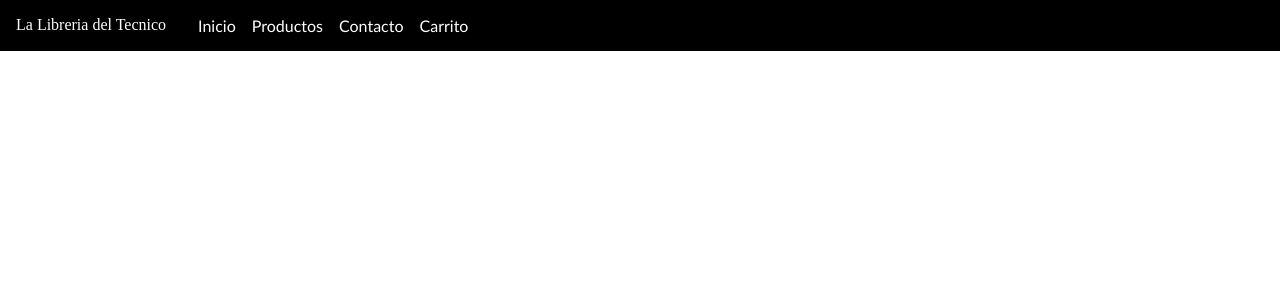
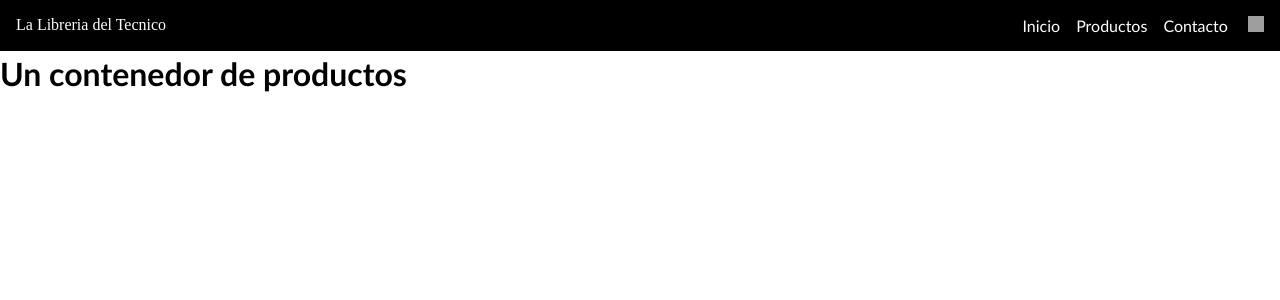
Before and after one commit to KarimServin/La-Libreria-Del-Tecnico, a React (Create React App) app: page / in a window 1280 px wide. Shown: the top 300 px of the page. Built offline with nearby package versions, Linux system fonts and the light colour scheme; grey boxes are pictures that could not be loaded.

Commit message:
Add files via upload

```diff
--- a/package.json
+++ b/package.json
@@ -8,7 +8,7 @@
     "@testing-library/user-event": "^13.5.0",
     "react": "^18.1.0",
     "react-dom": "^18.1.0",
-    "react-scripts": "5.0.1",
+    "react-scripts": "^2.1.3",
     "web-vitals": "^2.1.4"
   },
   "scripts": {
--- a/src/App.js
+++ b/src/App.js
@@ -1,8 +1,13 @@
+import React from 'react';
+import {NavbarFunction} from './components/nabvar/navbar.js'
+import { ContainerDeProductos } from './components/ItemListContainer/ItemListContainer.js';
 import './components/nabvar/navbar.css'
-import {NavbarFunction} from './components/nabvar/navbar'
 
 function App() {
-  return <NavbarFunction />
+  return <> <NavbarFunction />
+  <ContainerDeProductos/>
+  </>
 }
 
-export default App
+
+export default App;
--- /dev/null
+++ b/src/components/ItemListContainer/ItemListContainer.js
@@ -0,0 +1,7 @@
+import React from 'react';
+
+export const ContainerDeProductos = () => {
+
+    return <h1>Un contenedor de productos</h1>
+
+}
--- /dev/null
+++ b/src/components/cartWidget/CartWidget.css
@@ -0,0 +1,9 @@
+.elcarrito {
+
+    height: 16px;
+    width: 16px;
+    color: white;
+    background-color: black;
+
+
+}
--- /dev/null
+++ b/src/components/cartWidget/CartWidget.js
@@ -0,0 +1,9 @@
+import React from 'react';
+import '../cartWidget/CartWidget.css'
+export const IconoCarrito = () => {
+
+   return <img src='https://cdn-icons-png.flaticon.com/512/3144/3144484.png' alt='carrito' className='elcarrito'>
+      </img>
+
+
+}
--- a/src/components/nabvar/navbar.css
+++ b/src/components/nabvar/navbar.css
@@ -7,7 +7,8 @@
 
 
 .containerDiv {
-    display: flex;
+    display: inline-block;
+    width: 100%;
     flex-direction: row;
     background-color: black;
     padding: 1em;
@@ -18,6 +19,7 @@
     color: white;
     font-family: 'Times New Roman', Times, serif;
     padding-right: 1em;
+    float: left;
 
 }
 
@@ -41,3 +43,8 @@ a {
 
 
 }
+
+nav {
+
+    float: right;
+}
--- /dev/null
+++ b/src/components/nabvar/navbar.js
@@ -0,0 +1,18 @@
+import React from 'react';
+import { IconoCarrito } from '../cartWidget/CartWidget';
+export const NavbarFunction = () => {
+
+   return <div className='containerDiv'>
+
+       <div className='tituloDiv'>La Libreria del Tecnico</div>
+
+   <nav>
+         <a href="#">Inicio</a>
+         <a href="#">Productos</a>
+         <a href="#">Contacto</a>
+         <a href="#"> <IconoCarrito/></a>
+    </nav>
+
+          </div>
+
+}
```
Also changed, not shown: 1 other file (tests, documents, lock files or other folders).
